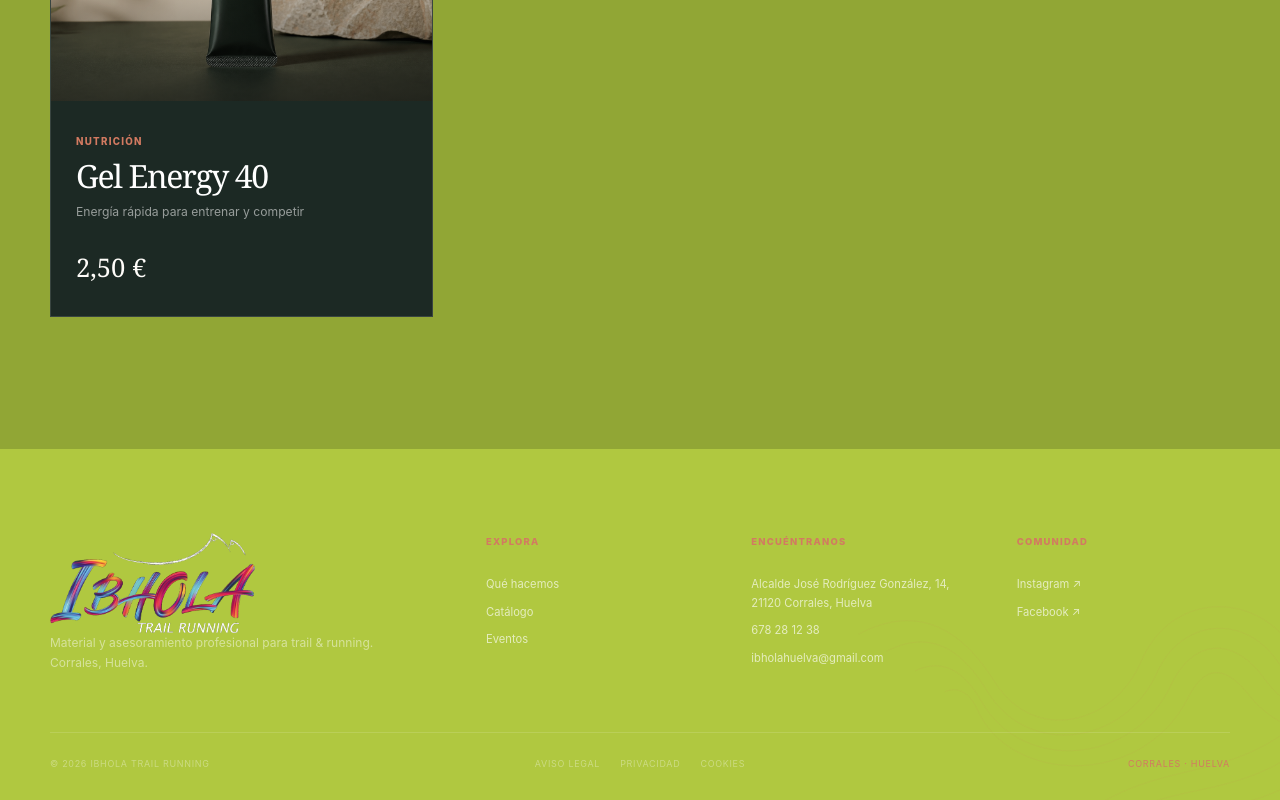
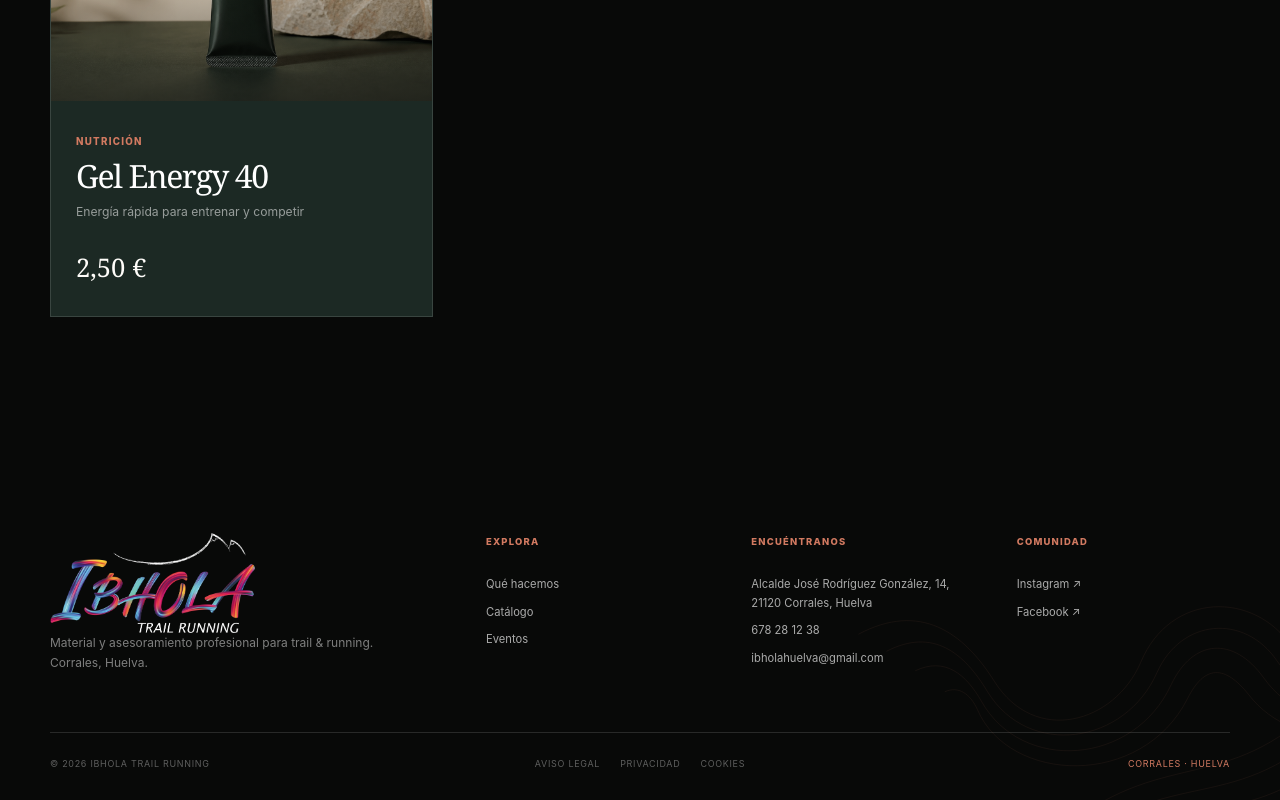
Before and after one commit to caporrfer/ibhola, a Next.js app: page /catalogo in a window 1280 px wide. Shown: the part 2757-3557 px from the top of the page. Built offline with nearby package versions, Linux system fonts and the light colour scheme; no server answers.

Commit message:
Alterna secciones verdes y negras

```diff
--- a/app/globals.css
+++ b/app/globals.css
@@ -628,16 +628,29 @@ h1 em, h2 em, h3 em { color: inherit; font-style: normal; font-weight: inherit;
 .event-grid p { display: flex; align-items: center; gap: 8px; margin-top: auto; color: #76766f; font-size: .72rem; }
 .interior .faq { background: var(--forest-gradient-dark); color: white; }
 
-/* Unified green section surfaces */
+/* Alternating solid section surfaces */
 .hero, .page-hero, .events, .about, .gallery, .social-feed, .journal, .contact, .home-services, .faq-contact, .interior, .events-page, .principles, .catalog, .reviews, .faq, .legal-page, .footer {
-  background: transparent;
+  background: #080908;
   color: white;
 }
-.interior > .catalog, .interior .faq { background: rgba(8,11,7,.18); }
+.hero, .page-hero, .about, .gallery, .journal, .reviews, .contact, .faq-contact {
+  background: #b0c840;
+  color: var(--forest-deep);
+}
+.interior { background: #b0c840; }
+.interior > .catalog, .interior .faq, .events-page, .content-section { background: #080908; color: white; }
 .principles, .home-services, .footer { border-top: 0; border-bottom: 0; }
 .about__lead, .about__copy > p:not(.eyebrow):not(.about__lead), .home-services .section-heading > p, .social-feed__intro > p, .journal .section-heading > p, .journal-card p, .contact__heading > p:last-child, .contact-form-section > div > p:last-child, .split-content p, .feature-grid p {
   color: rgba(255,255,255,.7);
 }
+.hero__lead, .page-hero .container > p:last-child, .about__lead, .about__copy > p:not(.eyebrow):not(.about__lead), .journal .section-heading > p, .journal-card p, .contact__heading > p:last-child {
+  color: rgba(24,35,31,.78);
+}
+.hero .button--ghost { border-color: rgba(24,35,31,.55); background: rgba(255,255,255,.16); color: var(--forest-deep); }
+.hero .button--ghost:hover { border-color: var(--forest-deep); background: var(--forest-deep); color: white; }
+.hero::before, .hero::after { background: none; }
+.reviews__score { border-color: rgba(24,35,31,.3); }
+.reviews__score small { color: rgba(24,35,31,.68); }
 .services, .feature-grid, .journal__grid { border-color: rgba(255,255,255,.2); }
 .service, .feature-grid article, .journal-card { border-color: rgba(255,255,255,.2); }
 .service > span { color: rgba(255,255,255,.45); }
```
Also changed, not shown: 1 other file (tests, documents, lock files or other folders).
